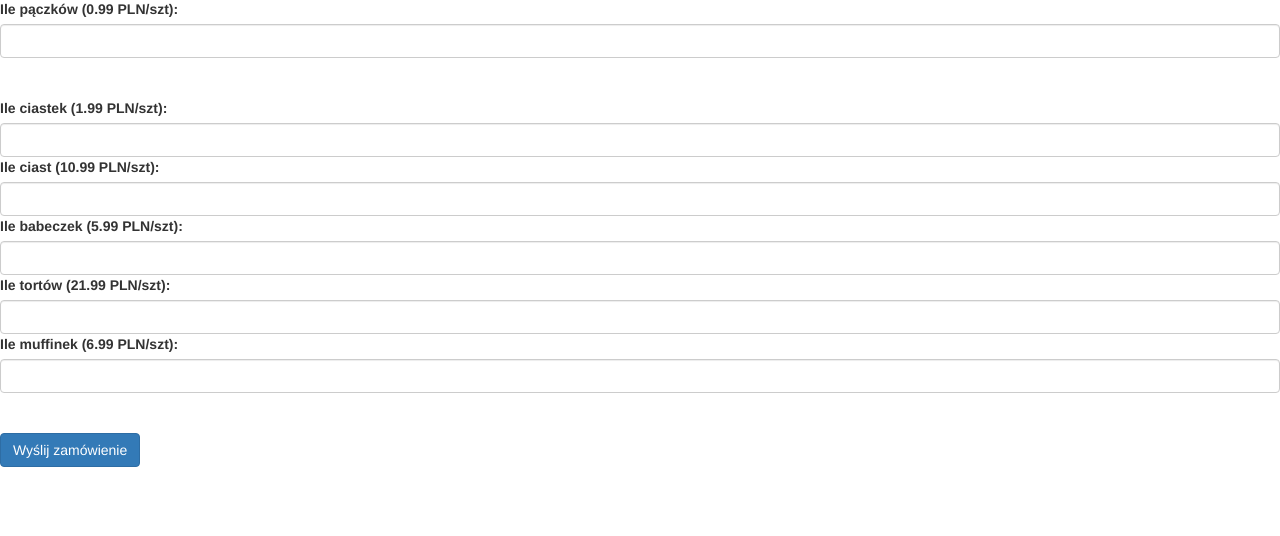
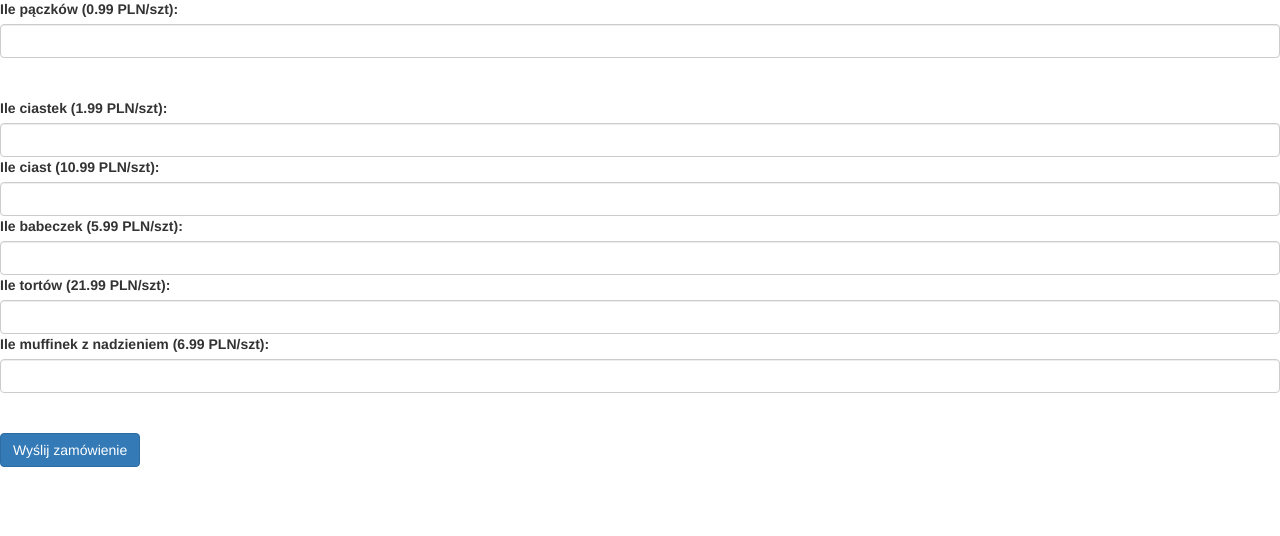
Before and after one commit to myprojectspw/PHP-Wiki, a PHP site: page / in a window 1280 px wide. Shown: the part 71-607 px from the top of the page. Run offline with PHP 8.4, Linux system fonts and the light colour scheme.

Commit message:
Little refacto

```diff
--- a/index.php
+++ b/index.php
@@ -25,7 +25,7 @@
         <label>Ile tortów (21.99 PLN/szt):</label>
         <input type="text" class="form-control" name="torty"/>
 
-        <label>Ile muffinek (6.99 PLN/szt):</label>
+        <label>Ile muffinek z nadzieniem (6.99 PLN/szt):</label>
         <input type="text" class="form-control" name="muffiny"/>
         <br /><br />
 
--- a/order.php
+++ b/order.php
@@ -42,7 +42,7 @@
     echo    "</tr>";
     echo    "<tr>";
     echo        "<td>Muffina (6.99 PLN/szt)</td>";
-    echo        "<td> $muffiny </td>";
+    echo        "<td> $muffiny z nadzieniem </td>";
     echo    "</tr>";
     echo    "<tr>";
     echo        "<td>Suma:</td>";
```
